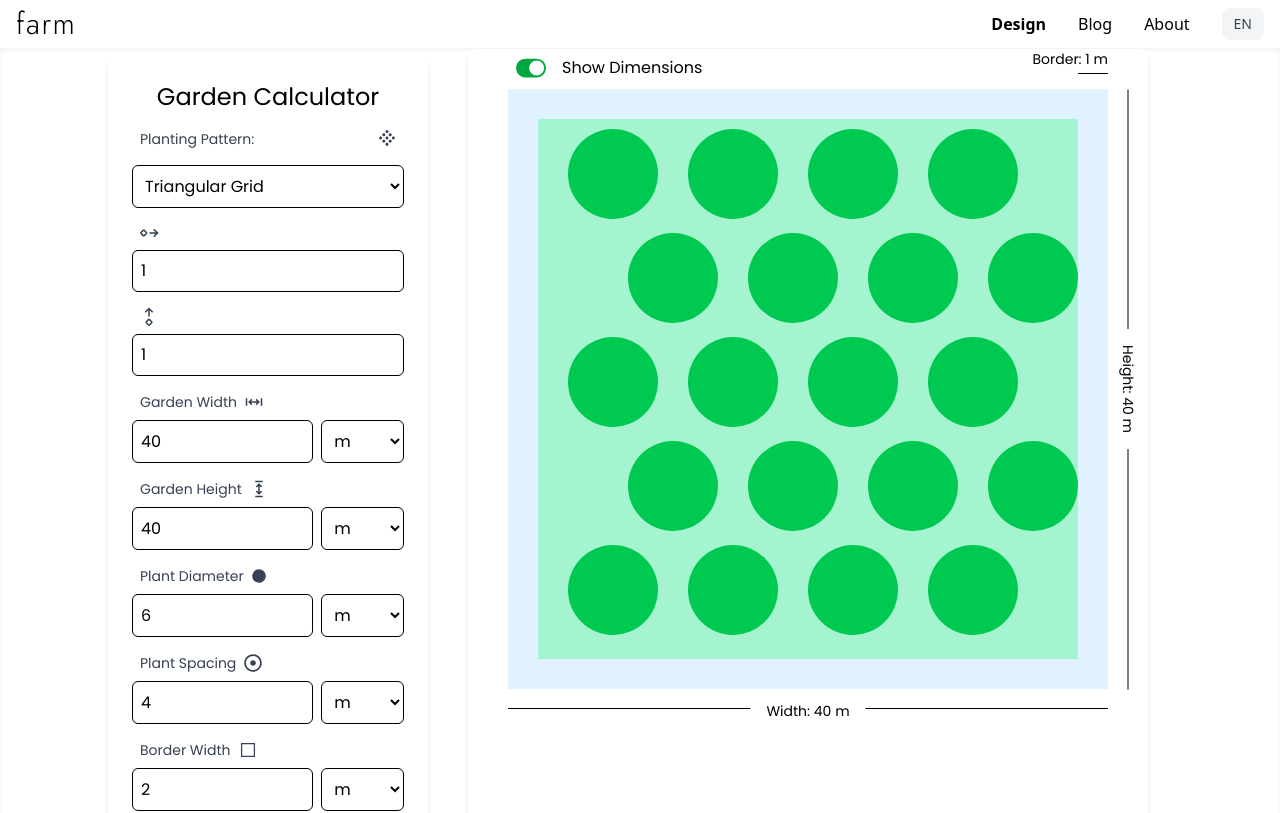
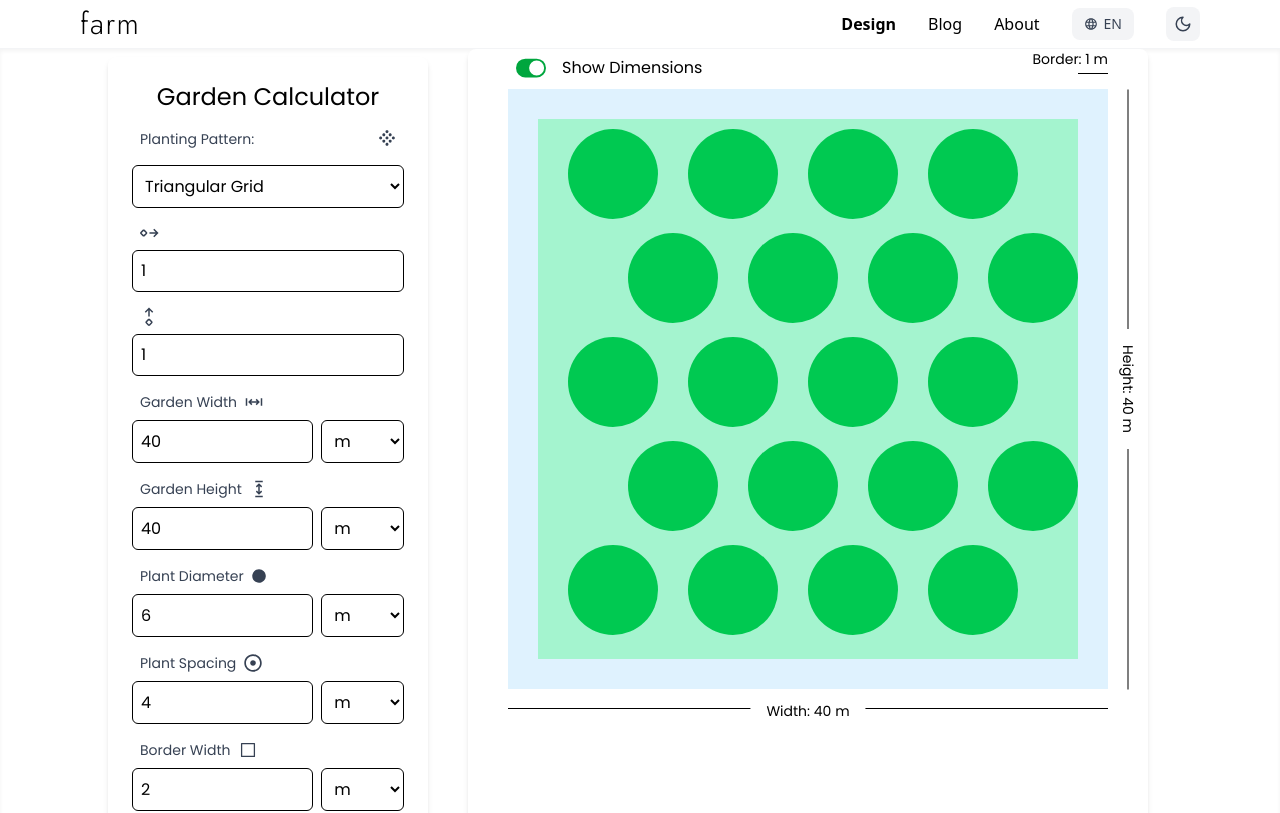
Before and after one commit to humpbackwhalee/farm-co, a React (Vite) app: page /design in a window 1280 px wide. Shown: the top 813 px of the page. Built offline with nearby package versions, Linux system fonts and the light colour scheme; what miragejs would draw is missing.

Commit message:
header dark/light them base code

```diff
--- a/package.json
+++ b/package.json
@@ -5,6 +5,7 @@
 		"build": "vite build"
 	},
 	"devDependencies": {
+		"prettier": "3.5.2",
 		"vite": "^6.1.1"
 	},
 	"dependencies": {
@@ -18,5 +19,8 @@
 		"react-icons": "^5.5.0",
 		"react-router": "^7.2.0",
 		"tailwindcss": "^4.0.7"
+	},
+	"prettier": {
+		"singleQuote": true
 	}
 }
--- a/src/App.jsx
+++ b/src/App.jsx
@@ -19,6 +19,7 @@ import TheAboutUsPage from "./App/pages/TheAboutUsPage";
 
 import IntroductionPage from "./App/pages/IntroductionPage";
 
+// Import LanguageToggle
 import { LanguageProvider } from "./App/components/LanguageToggle";
 
 const router = createBrowserRouter(
--- /dev/null
+++ b/src/App/components/ThemeContext.jsx
@@ -0,0 +1,40 @@
+import React, { createContext, useState, useContext, useEffect } from 'react';
+
+const ThemeContext = createContext();
+
+export const ThemeProvider = ({ children }) => {
+    const [theme, setTheme] = useState('light');
+
+    useEffect(() => {
+        const savedTheme = localStorage.getItem('theme');
+        if (savedTheme) {
+            setTheme(savedTheme);
+        }
+    }, []);
+
+    useEffect(() => {
+        document.documentElement.classList.remove('light', 'dark');
+        document.documentElement.classList.add(theme);
+        localStorage.setItem('theme', theme);
+    }, [theme]);
+
+    const toggleTheme = () => {
+        setTheme(prevTheme => prevTheme === 'light' ? 'dark' : 'light');
+    };
+
+    return (
+        <ThemeContext.Provider value={{ theme, toggleTheme }}>
+            {children}
+        </ThemeContext.Provider>
+    );
+};
+
+export const useTheme = () => {
+    const context = useContext(ThemeContext);
+    if (!context) {
+        throw new Error('useTheme must be used within a ThemeProvider');
+    }
+    return context;
+};
+
+export default ThemeProvider;
--- /dev/null
+++ b/src/App/components/ThemeToggle.jsx
@@ -0,0 +1,30 @@
+import React from 'react';
+import { useTheme } from './ThemeContext';
+import { LuSun, LuMoon } from 'react-icons/lu';
+
+const ThemeToggle = () => {
+    const { theme, toggleTheme } = useTheme();
+    const isDark = theme === 'dark';
+
+    return (
+        <button
+            onClick={toggleTheme}
+            className={`
+                p-2 rounded-lg flex items-center gap-2
+                transition-colors duration-200
+                ${isDark
+                    ? 'bg-gray-800 hover:bg-gray-700 text-white'
+                    : 'bg-gray-100 hover:bg-gray-200 text-gray-700'}
+            `}
+            aria-label={`Switch to ${isDark ? 'light' : 'dark'} theme`}
+        >
+            {isDark ? (
+                <LuSun size={18} className="text-yellow-300" />
+            ) : (
+                <LuMoon size={18} />
+            )}
+        </button>
+    );
+};
+
+export default ThemeToggle;
--- a/src/App/layout/MainLayout.jsx
+++ b/src/App/layout/MainLayout.jsx
@@ -3,16 +3,18 @@ import { Outlet } from 'react-router';
 import Header from '../ui/Header.jsx';
 import Footer from '../ui/Footer.jsx';
 
+import { ThemeProvider } from '../components/ThemeContext.jsx';
+
 // This is the main layout component that wraps all your pages
 function MainLayout() {
   return (
-    <div>
+    <ThemeProvider>
       <Header />
       <main>
         <Outlet />
       </main>
       <Footer />
-    </div>
+    </ThemeProvider>
   );
 }
 
--- a/src/App/ui/Header.jsx
+++ b/src/App/ui/Header.jsx
@@ -1,22 +1,49 @@
-import { useState, useRef, useEffect, useMemo } from 'react';
+
+import { useContext, useMemo, useState, useEffect } from 'react';
 import { Link, NavLink } from 'react-router';
-import { LuMenu, LuX } from "react-icons/lu";
+import { LuMenu, LuX } from 'react-icons/lu';
+import { MdLanguage } from 'react-icons/md';
+import { useTranslation, LanguageContext } from '../components/LanguageToggle';
+import { useTheme } from '../components/ThemeContext';
 import Logo from '../ui/Logo';
-import { useTranslation, LanguageContext } from '../components/LanguageToggle';
-import { useContext } from 'react';
+import ThemeToggle from '../components/ThemeToggle';
 
-export default function Header({ theme = 'light' }) {
+export default function Header() {
   const [isOpen, setIsOpen] = useState(false);
+  const [isClosing, setIsClosing] = useState(false);
   const { language, setLanguage } = useContext(LanguageContext);
+  const { theme } = useTheme();
   const t = useTranslation();
 
+  // Handle menu closing animation
+  const handleMenuClose = () => {
+    setIsClosing(true);
+    setTimeout(() => {
+      setIsOpen(false);
+      setIsClosing(false);
+    }, 700); // Match the duration-700 of the transition
+  };
+
+  // Close mobile menu when screen size changes to desktop
+  useEffect(() => {
+    const handleResize = () => {
+      if (window.innerWidth >= 768 && isOpen) {
+        setIsOpen(false);
+        setIsClosing(false);
+      }
+    };
+
+    window.addEventListener('resize', handleResize);
+    return () => window.removeEventListener('resize', handleResize);
+  }, [isOpen]);
+
   const navItems = useMemo(() => [
-    { label: t.design, path: '/design' },
-    { label: t.blog, path: '/blog' },
-    { label: t.about, path: '/about' },
+    { label: t.design, path: '/design', ariaLabel: `${t.design} page` },
+    { label: t.blog, path: '/blog', ariaLabel: `${t.blog} page` },
+    { label: t.about, path: '/about', ariaLabel: `${t.about} page` },
   ], [t]);
 
-  // Language toggle button component
+  // Enhanced language toggle button with icon and label
   const LanguageToggleButton = () => (
     <button
       onClick={() => setLanguage(prev => prev === 'en' ? 'th' : 'en')}
@@ -24,25 +51,38 @@ export default function Header({ theme = 'light' }) {
         px-3 py-1.5 rounded-lg
         font-medium text-sm
         transition-colors duration-200
+        flex items-center gap-1.5
         ${theme === 'light'
           ? 'bg-gray-100 hover:bg-gray-200 text-gray-700'
           : 'bg-gray-800 hover:bg-gray-700 text-white'}
       `}
+      aria-label={`Change language to ${language === 'en' ? 'Thai' : 'English'}`}
     >
-      {language.toUpperCase()}
+      <MdLanguage aria-hidden="true" />
+      <span>{language.toUpperCase()}</span>
     </button>
   );
 
+  // Get current menu state classes
+  const menuStateClasses = isClosing
+    ? 'opacity-0 -translate-y-full pointer-events-none'
+    : isOpen
+      ? 'opacity-100 translate-y-0 pointer-events-auto'
+      : 'opacity-0 -translate-y-full pointer-events-none';
+
   return (
     <>
-      <header className={`
-        w-full z-50
-        ${theme === 'light' ? 'bg-white border-gray-100' : 'bg-gray-900 border-gray-800 text-white'}
-        border-b
-      `} role="banner">
-        <div className="h-12 px-4 flex items-center justify-between">
+      <header
+        className={`
+          w-full z-50 sticky top-0
+          ${theme === 'light' ? 'bg-white border-gray-100' : 'bg-gray-900 border-gray-800 text-white'}
+          border-b transition-colors duration-300
+        `}
+        role="banner"
+      >
+        <div className="max-w-6xl mx-auto h-12 px-4 flex items-center justify-between">
           {/* Logo */}
-          <Link to="/" className="flex-shrink-0">
+          <Link to="/" className="flex-shrink-0" aria-label="Home page">
             <Logo />
           </Link>
 
@@ -52,25 +92,30 @@ export default function Header({ theme = 'light' }) {
               <NavLink
                 key={item.label}
                 to={item.path}
-                className={({ isActive }) => `${isActive ? 'font-bold' : ''}`}
+                className={({ isActive }) => `
+                  transition-colors duration-200 hover:opacity-80
+                  ${isActive ? 'font-bold' : ''}
+                `}
+                aria-label={item.ariaLabel}
               >
                 {item.label}
               </NavLink>
             ))}
-            {/* Add Language Toggle to Desktop Nav */}
             <LanguageToggleButton />
+            <ThemeToggle />
           </nav>
 
           {/* Menu Button - Hidden on medium and large screens */}
           <div className="flex items-center space-x-4 md:hidden">
             <LanguageToggleButton />
+            <ThemeToggle />
             <button
-              onClick={() => setIsOpen(!isOpen)}
-              className="p-1"
+              onClick={() => isOpen ? handleMenuClose() : setIsOpen(true)}
+              className="p-1 focus:outline-none focus:ring-2 focus:ring-opacity-50 focus:ring-blue-500 rounded"
               aria-label={isOpen ? "Close menu" : "Open menu"}
               aria-expanded={isOpen}
             >
-              {isOpen ? <LuX size={30} /> : <LuMenu size={30} />}
+              {isOpen ? <LuX size={28} /> : <LuMenu size={28} />}
             </button>
           </div>
         </div>
@@ -78,28 +123,46 @@ export default function Header({ theme = 'light' }) {
 
       {/* Mobile Navigation Menu */}
       <div
-        className={`bg-white md:hidden absolute top-12 left-0 right-0 z-40 shadow-lg transform transition-transform duration-700 ease-in-out ${
-          isOpen
-            ? 'opacity-100 translate-y-0 pointer-events-auto'
-            : 'opacity-0 -translate-y-full pointer-events-none'
-        }`}
+        className={`
+          absolute top-12 left-0 right-0 z-40 shadow-lg
+          transform transition-all duration-700 ease-in-out md:hidden
+          ${menuStateClasses}
+          ${theme === 'light' ? 'bg-white text-gray-900' : 'bg-gray-900 text-white'}
+        `}
+        aria-hidden={!isOpen}
       >
-        <nav className="flex flex-col mt-[20vh] justify-start items-start h-[calc(100vh-3rem)]">
+        <nav
+          className="flex flex-col pt-8 justify-center items-center h-[calc(100vh-3rem)]"
+          role="navigation"
+          aria-label="Mobile navigation"
+        >
           {navItems.map((item) => (
             <NavLink
               key={item.label}
               to={item.path}
-              onClick={() => setIsOpen(false)}
+              onClick={handleMenuClose}
               className={({ isActive }) => `
-                py-2 px-4 w-full text-center text-xl
+                py-4 px-4 w-full text-center text-xl
+                transition-colors duration-200
                 ${isActive ? 'font-bold' : ''}
+                ${theme === 'light' ? 'hover:bg-gray-100' : 'hover:bg-gray-800'}
               `}
+              aria-label={item.ariaLabel}
             >
               {item.label}
             </NavLink>
           ))}
         </nav>
       </div>
+
+      {/* Overlay to capture clicks outside menu when open */}
+      {isOpen && (
+        <div
+          className="fixed inset-0 bg-black bg-opacity-50 z-30 md:hidden"
+          onClick={handleMenuClose}
+          aria-hidden="true"
+        />
+      )}
     </>
   );
 }
--- a/src/App/ui/Logo.jsx
+++ b/src/App/ui/Logo.jsx
@@ -1,7 +1,7 @@
 export default function Logo() {
     return (
         <p className='font-jost text-3xl font-light tracking-wider'
-        onClick={() => window.scrollTo(0, 0)}
+            onClick={() => window.scrollTo(0, 0)}
         >
             farm
         </p>
--- /dev/null
+++ b/src/App/ui/temp.jsx
@@ -0,0 +1,106 @@
+import { useContext, useMemo, useState } from 'react';
+import { Link, NavLink } from 'react-router';
+import { LuMenu, LuX } from 'react-icons/lu';
+import { useTranslation, LanguageContext } from '../components/LanguageToggle';
+import Logo from '../ui/Logo';
+import ThemeToggle from '../components/ThemeToggle';
+
+export default function temp({ theme = 'dark' }) {
+  const [isOpen, setIsOpen] = useState(false);
+  const { language, setLanguage } = useContext(LanguageContext);
+  const t = useTranslation();
+
+  const navItems = useMemo(() => [
+    { label: t.design, path: '/design' },
+    { label: t.blog, path: '/blog' },
+    { label: t.about, path: '/about' },
+  ], [t]);
+
+  // Language toggle button component
+  const LanguageToggleButton = () => (
+    <button
+      onClick={() => setLanguage(prev => prev === 'en' ? 'th' : 'en')}
+      className={`
+        px-3 py-1.5 rounded-lg
+        font-medium text-sm
+        transition-colors duration-200
+        ${theme === 'light'
+          ? 'bg-gray-100 hover:bg-gray-200 text-gray-700'
+          : 'bg-gray-800 hover:bg-gray-700 text-white'}
+      `}
+    >
+      {language.toUpperCase()}
+    </button>
+  );
+
+  return (
+    <>
+      <header className={`
+        w-full z-50
+        ${theme === 'light' ? 'bg-white border-gray-100' : 'bg-gray-900 border-gray-800 text-white'}
+        border-b
+      `} role="banner">
+        <div className="h-12 px-4 flex items-center justify-between">
+          {/* Logo */}
+          <Link to="/" className="flex-shrink-0">
+            <Logo />
+          </Link>
+
+          {/* Desktop Navigation */}
+          <nav className="hidden md:flex items-center space-x-8" role="navigation" aria-label="Main navigation">
+            {navItems.map((item) => (
+              <NavLink
+                key={item.label}
+                to={item.path}
+                className={({ isActive }) => `${isActive ? 'font-bold' : ''}`}
+              >
+                {item.label}
+              </NavLink>
+            ))}
+            {/* Add Language Toggle to Desktop Nav */}
+            <LanguageToggleButton />
+            <ThemeToggle />
+          </nav>
+
+          {/* Menu Button - Hidden on medium and large screens */}
+          <div className="flex items-center space-x-4 md:hidden">
+            <LanguageToggleButton />
+            <ThemeToggle />
+            <button
+              onClick={() => setIsOpen(!isOpen)}
+              className="p-1"
+              aria-label={isOpen ? "Close menu" : "Open menu"}
+              aria-expanded={isOpen}
+            >
+              {isOpen ? <LuX size={30} /> : <LuMenu size={30} />}
+            </button>
+          </div>
+        </div>
+      </header>
+
+      {/* Mobile Navigation Menu */}
+      <div
+        className={`bg-white md:hidden absolute top-12 left-0 right-0 z-40 shadow-lg transform transition-transform duration-700 ease-in-out ${isOpen
+          ? 'opacity-100 translate-y-0 pointer-events-auto'
+          : 'opacity-0 -translate-y-full pointer-events-none'
+          }`}
+      >
+        <nav className="flex flex-col mt-[20vh] justify-start items-start h-[calc(100vh-3rem)]">
+          {navItems.map((item) => (
+            <NavLink
+              key={item.label}
+              to={item.path}
+              onClick={() => setIsOpen(false)}
+              className={({ isActive }) => `
+                py-2 px-4 w-full text-center text-xl
+                ${isActive ? 'font-bold' : ''}
+              `}
+            >
+              {item.label}
+            </NavLink>
+          ))}
+        </nav>
+      </div>
+    </>
+  );
+}
```
Also changed, not shown: src/App/components/ErrorComponent.jsx (renamed from src/App/ui/ErrorComponent.jsx), src/App/components/OpenWeatherAPI.jsx (renamed from src/App/ui/OpenWeatherAPI.jsx), 1 other file (tests, documents, lock files or other folders).
